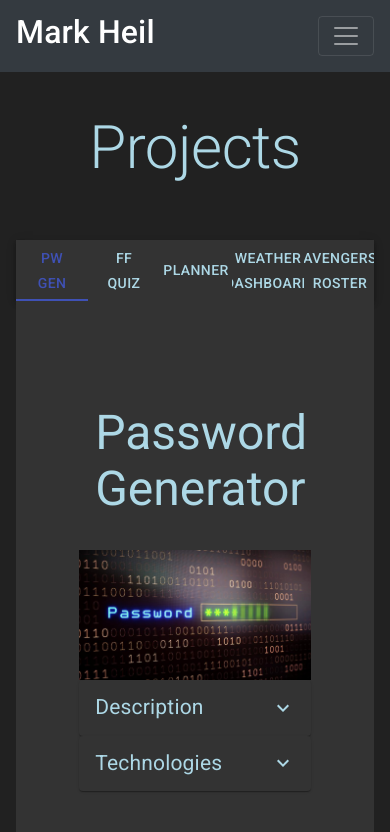
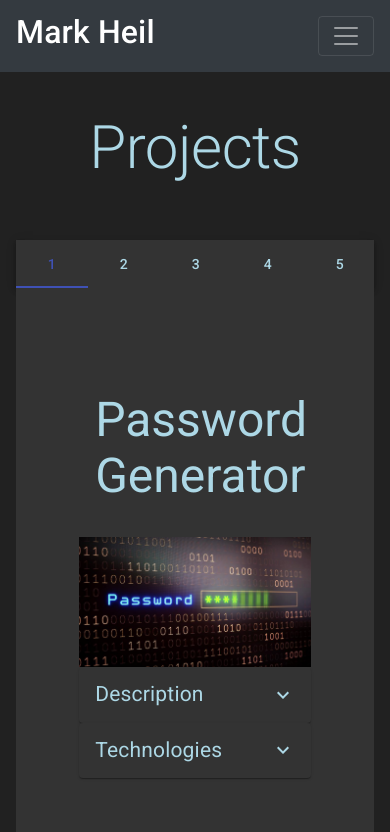
Before and after one commit to Merkraith/React-Portfolio, a React (Create React App) app: page /Pages/Projects in a window 390 px wide. Shown: the top 832 px of the page. Built offline with nearby package versions, Linux system fonts and the light colour scheme.

Commit message:
changed tab titles to numbers, titles start to overlap in smaller formats, not responsive

```diff
--- a/src/Pages/Collaborations/index.js
+++ b/src/Pages/Collaborations/index.js
@@ -101,12 +101,9 @@ export default function ScrollableTabsButtonAuto() {
                         scrollButtons="auto"
                         aria-label="scrollable auto tabs example"
                     >
-                        <Tab className={classes.text}
-                            label="Find Next Gig" {...a11yProps(0)} />
-                        <Tab className={classes.text}
-                            label="Watcher" {...a11yProps(1)} />
-                        <Tab className={classes.text}
-                            label="Dev Connect" {...a11yProps(2)} />
+                        <Tab className={classes.text} label="1" {...a11yProps(0)} />
+                        <Tab className={classes.text} label="2" {...a11yProps(1)} />
+                        <Tab className={classes.text} label="3" {...a11yProps(2)} />
                     </Tabs>
                 </AppBar>
                 <TabPanel value={value} index={0} className={classes.bg}>
--- a/src/Pages/Projects/index.js
+++ b/src/Pages/Projects/index.js
@@ -62,6 +62,7 @@ const useStyles = makeStyles((theme) => ({
     text: {
         color: 'lightblue',
         flex: 1,
+        flexDirection: "column",
     }
 }));
 
@@ -98,11 +99,11 @@ export default function ScrollableTabsButtonAuto() {
                         scrollButtons="auto"
                         aria-label="scrollable auto tabs example"
                     >
-                        <Tab className={classes.text} label="PW Gen" {...a11yProps(0)} />
-                        <Tab className={classes.text} label="FF Quiz" {...a11yProps(1)} />
-                        <Tab className={classes.text} label="Planner" {...a11yProps(2)} />
-                        <Tab className={classes.text} label="Weather Dashboard" {...a11yProps(3)} />
-                        <Tab className={classes.text} label="Avengers Roster" {...a11yProps(4)} />
+                        <Tab className={classes.text} label="1" {...a11yProps(0)} />
+                        <Tab className={classes.text} label="2" {...a11yProps(1)} />
+                        <Tab className={classes.text} label="3" {...a11yProps(2)} />
+                        <Tab className={classes.text} label="4" {...a11yProps(3)} />
+                        <Tab className={classes.text} label="5" {...a11yProps(4)} />
 
                     </Tabs>
                 </AppBar>
```
